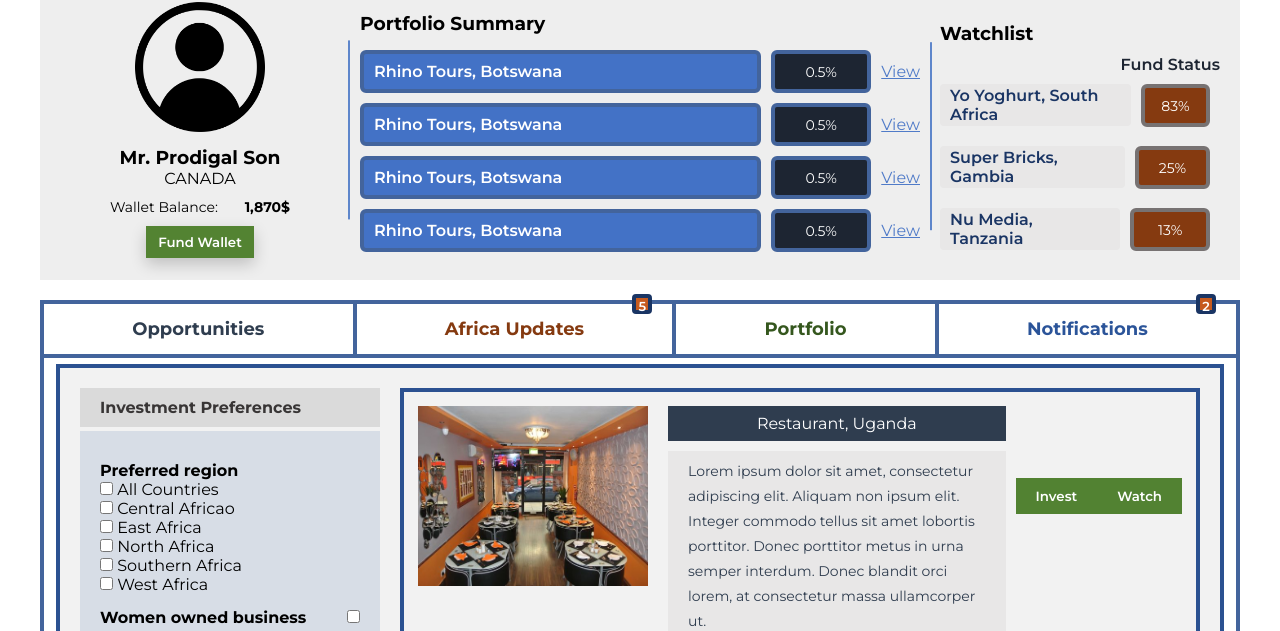
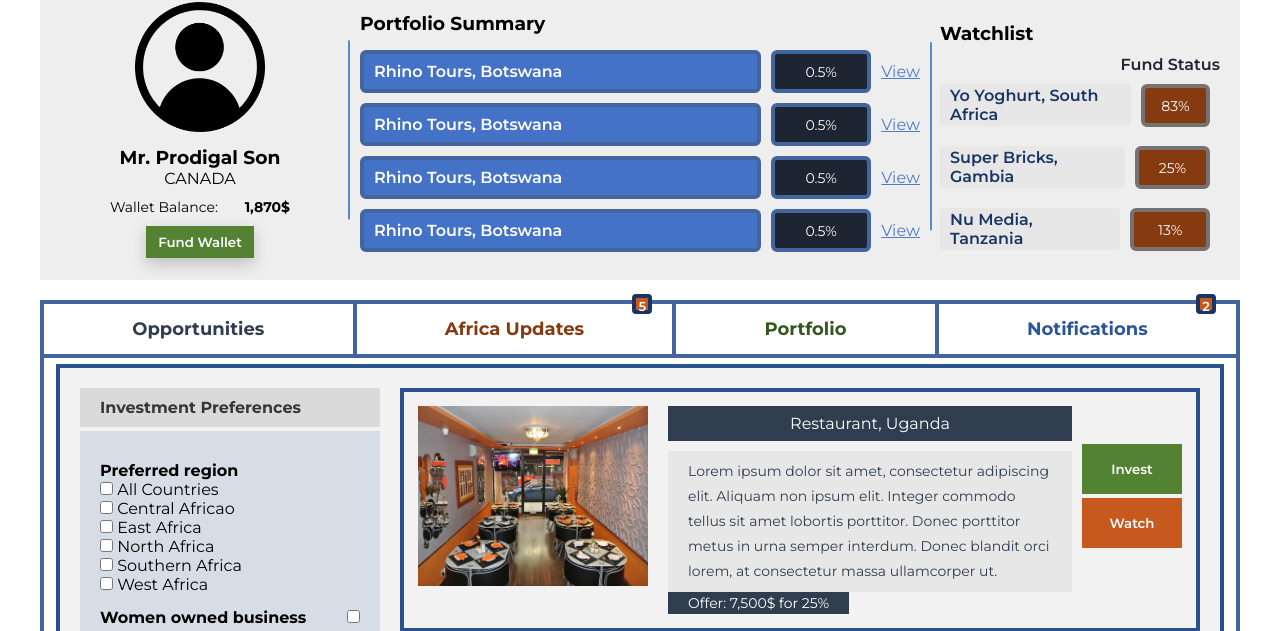
Before and after one commit to chebon254/TMA-Portal, a plain HTML site: page TMA/dashboard.html in a window 1280 px wide. Shown: the part 169-800 px from the top of the page. Drawn offline with nearby package versions, Linux system fonts and the light colour scheme.

Commit message:
Firebase files

```diff
--- a/TMA/css/style.css
+++ b/TMA/css/style.css
@@ -791,6 +791,14 @@ button.fund-wallet {
     color: #ffffff;
     text-align: center;
 }
+.tab-faq-card .text .btm-btn {
+    background-color: #2f3d4f;
+    padding: 2px 20px;
+    width: fit-content;
+    color: #ffffff;
+    font-size: 14px;
+    font-weight: 400;
+}
 
 .tab-faq-btn {
     height: 180px;
@@ -799,12 +807,22 @@ button.fund-wallet {
     align-items: center;
     justify-content: center;
 }
-
+.tab-faq-btn .btns{
+    text-align: center;
+}
 .tab-faq-btn button {
+    height: 50px;
+    width: 100px;
     padding: 10px 20px;
-    background-color: #528232;
     color: #ffffff;
     font-weight: 600;
+    margin: 2px auto;
+}
+.tab-faq-btn button:nth-child(1) {
+    background-color: #528232;
+}
+.tab-faq-btn button:nth-child(2) {
+    background-color: #c65a1e;
 }
 
 
--- a/TMA/dashboard.html
+++ b/TMA/dashboard.html
@@ -280,7 +280,8 @@
                                         <h4>Restaurant, Uganda</h4>
                                     </div>
                                     <div class="btm">
-                                        <p>Lorem ipsum dolor sit amet, consectetur adipiscing elit. Aliquam non ipsum elit.
+                                        <p>Lorem ipsum dolor sit amet, consectetur adipiscing elit. Aliquam non ipsum
+                                            elit.
                                             Integer commodo tellus sit amet lobortis porttitor. Donec porttitor metus in
                                             urna semper interdum. Donec blandit orci lorem, at consectetur massa
                                             ullamcorper ut.</p>
@@ -290,8 +291,10 @@
                                     </div>
                                 </div>
                                 <div class="tab-faq-btn">
+                                    <div class="btns">
                                         <button>Invest</button>
                                         <button class="btn-watch">Watch</button>
+                                    </div>
                                 </div>
                             </div>
                             <div class="tab-faq-card">
@@ -303,7 +306,8 @@
                                         <h4>Motor Garage, Ghana</h4>
                                     </div>
                                     <div class="btm">
-                                        <p>Lorem ipsum dolor sit amet, consectetur adipiscing elit. Aliquam non ipsum elit.
+                                        <p>Lorem ipsum dolor sit amet, consectetur adipiscing elit. Aliquam non ipsum
+                                            elit.
                                             Integer commodo tellus sit amet lobortis porttitor. Donec porttitor metus in
                                             urna semper interdum. Donec blandit orci lorem, at consectetur massa
                                             ullamcorper ut.</p>
@@ -313,8 +317,10 @@
                                     </div>
                                 </div>
                                 <div class="tab-faq-btn">
+                                    <div class="btns">
                                         <button>Invest</button>
                                         <button class="btn-watch">Watch</button>
+                                    </div>
                                 </div>
                             </div>
                             <div class="tab-faq-card">
@@ -326,7 +332,8 @@
                                         <h4>Flour Mill, Malawi</h4>
                                     </div>
                                     <div class="btm">
-                                        <p>Lorem ipsum dolor sit amet, consectetur adipiscing elit. Aliquam non ipsum elit.
+                                        <p>Lorem ipsum dolor sit amet, consectetur adipiscing elit. Aliquam non ipsum
+                                            elit.
                                             Integer commodo tellus sit amet lobortis porttitor. Donec porttitor metus in
                                             urna semper interdum. Donec blandit orci lorem, at consectetur massa
                                             ullamcorper ut.</p>
@@ -336,8 +343,10 @@
                                     </div>
                                 </div>
                                 <div class="tab-faq-btn">
+                                    <div class="btns">
                                         <button>Invest</button>
                                         <button class="btn-watch">Watch</button>
+                                    </div>
                                 </div>
                             </div>
                         </div>
```
Lines whose indentation alone changed are shown as unchanged.
